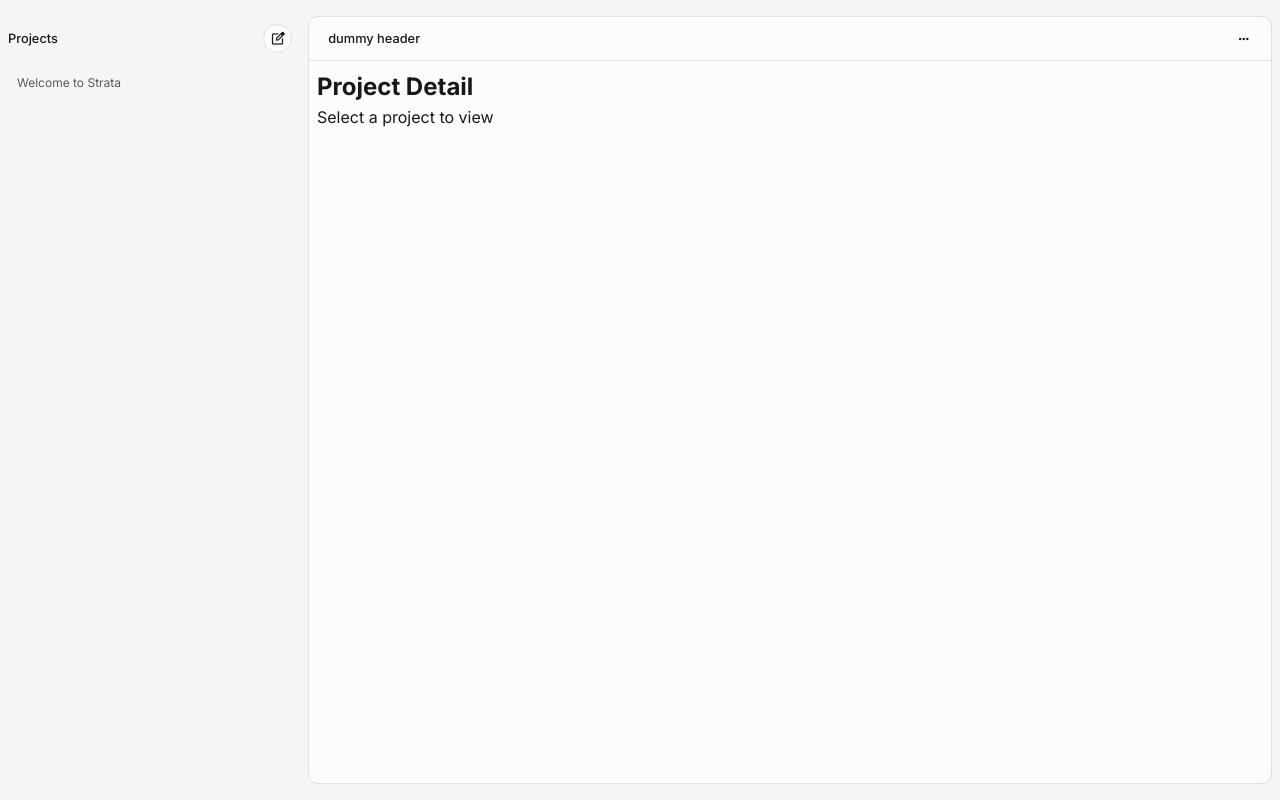
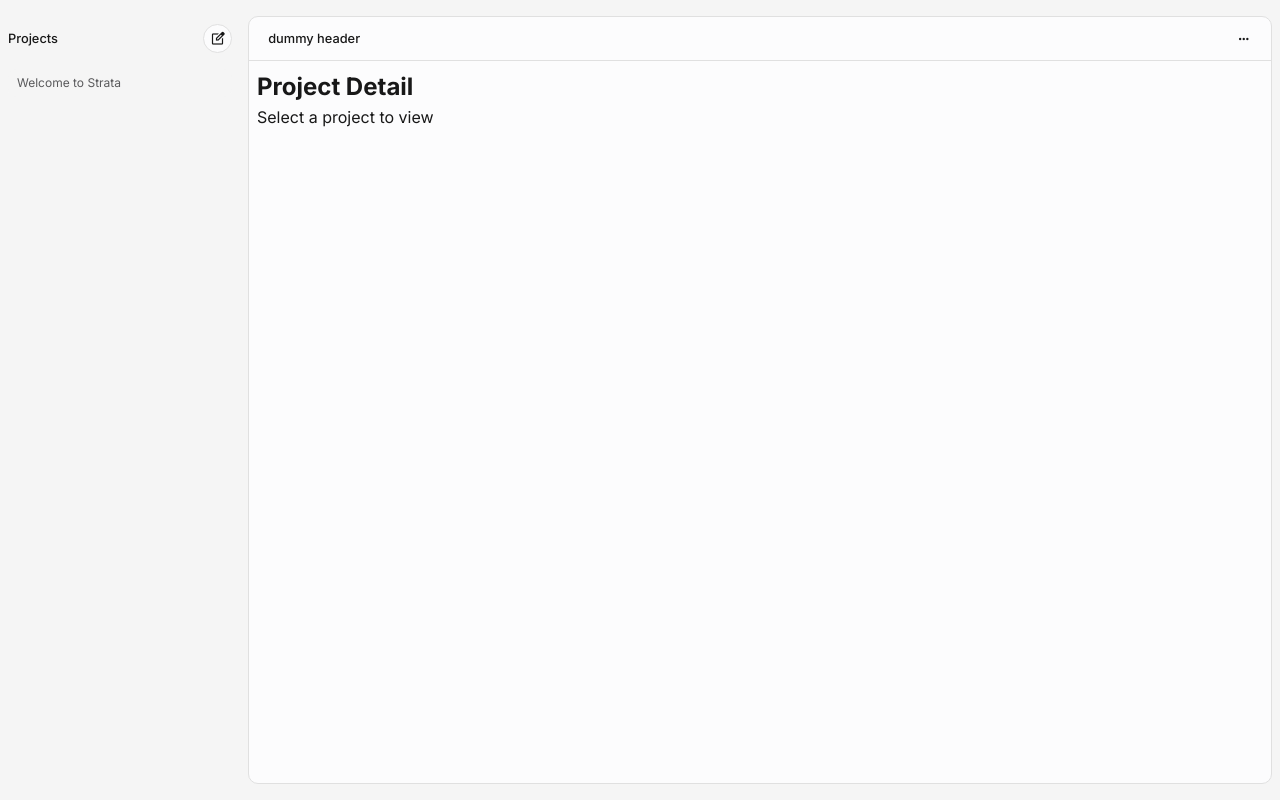
Before and after one commit to zololade/Strata, a website built with Vite: page index.html in a window 1280 px wide. Built offline with nearby package versions, Linux system fonts and the light colour scheme.

Commit message:
fix: add maximum width on side-bar

```diff
--- a/src/ui/styles/components/buttons.css
+++ b/src/ui/styles/components/buttons.css
@@ -1,6 +1,7 @@
 .projListContainer {
   width: auto;
-  min-width: 300px;
+  min-width: 240px;
+  max-width: 280px;
   height: var(--panel-height);
   height: var(--dynamic-panel-height);
   overflow-y: auto;
```
